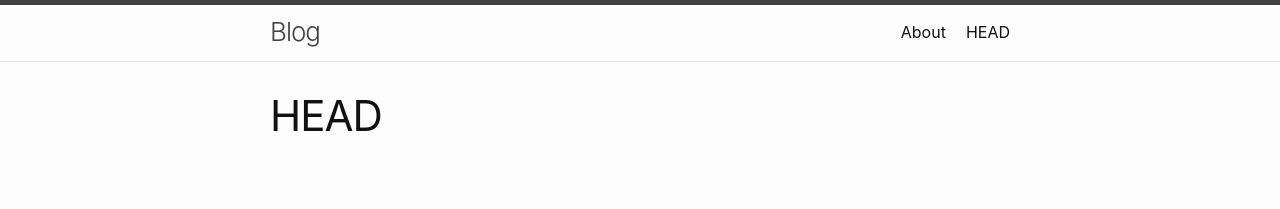
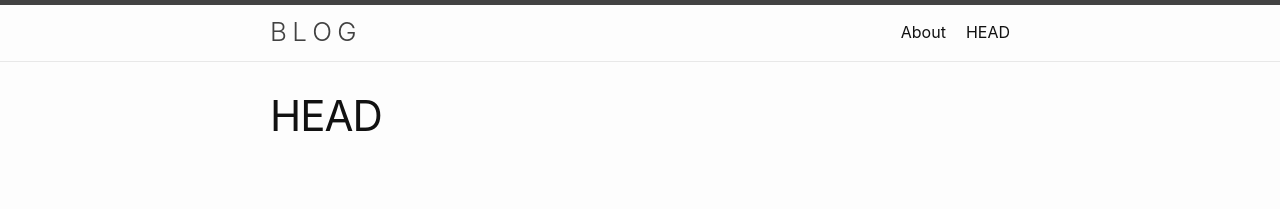
Before and after one commit to APT32Team/apt32team.github.io, a Jekyll site: the page built from History.markdown, in a window 1280 px wide and 900 px high. Shown: the top 209 px of the window. Built offline with Jekyll 4.4.1, drawn with Linux system fonts in a browser that asks for light colours; our own code applies the rules of GitHub Pages for plain Markdown files.

Commit message:
log with me

```diff
--- a/_config.yml
+++ b/_config.yml
@@ -1,4 +1,4 @@
-title: Blog
+title: B L O G
 author:
   name:
   email:
```
